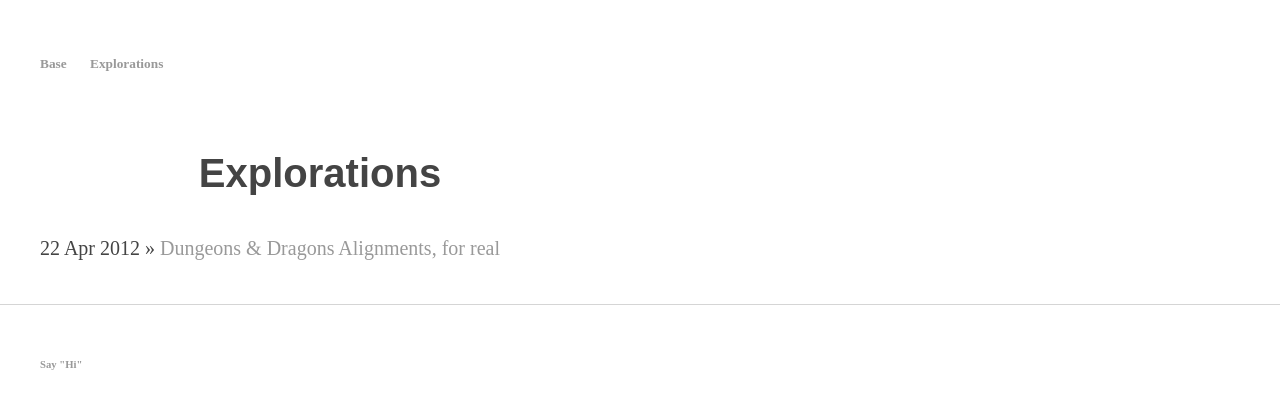
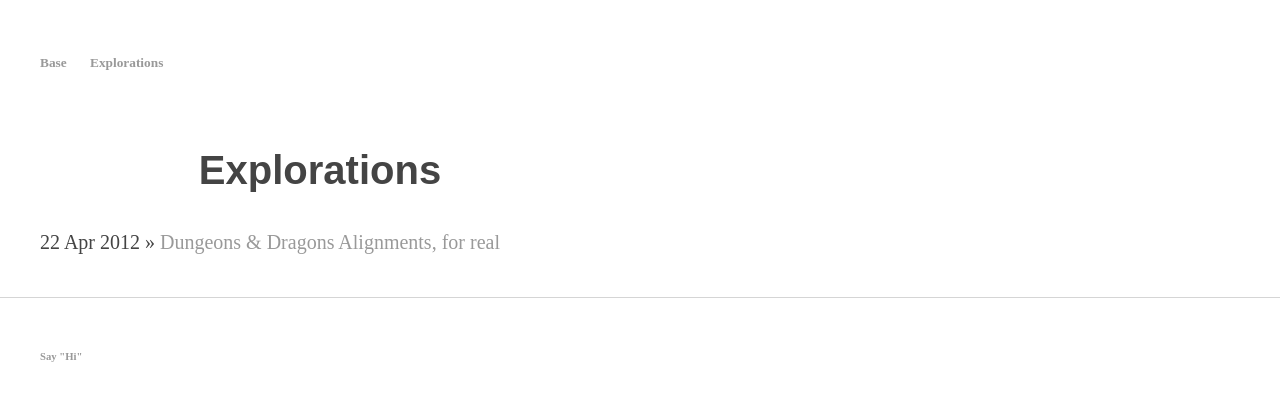
Before and after one commit to ray-dorai/ray-dorai.github.io, a Jekyll site: the page built from explorations/index.html, in a window 1280 px wide. Shown: the top 409 px of the page. Built offline with Jekyll 4.4.1, drawn with Linux system fonts in a browser that asks for light colours.

Commit message:
Update main.css

```diff
--- a/css/main.css
+++ b/css/main.css
@@ -3,7 +3,7 @@ body {
     margin: 0 auto;
     font-family: 'Fjord One', serif;
     width: 60% content-box;
-    line-height: 1.6;
+    line-height: 1.5;
     font-size: smaller;
     color: #444;
 }
@@ -44,6 +44,7 @@ footer {
 ul.posts {
     margin: 20px auto 40px;
     font-size: 1.5em;
+    width: 60% content-box;
 }
 
 ul.posts li {
```
